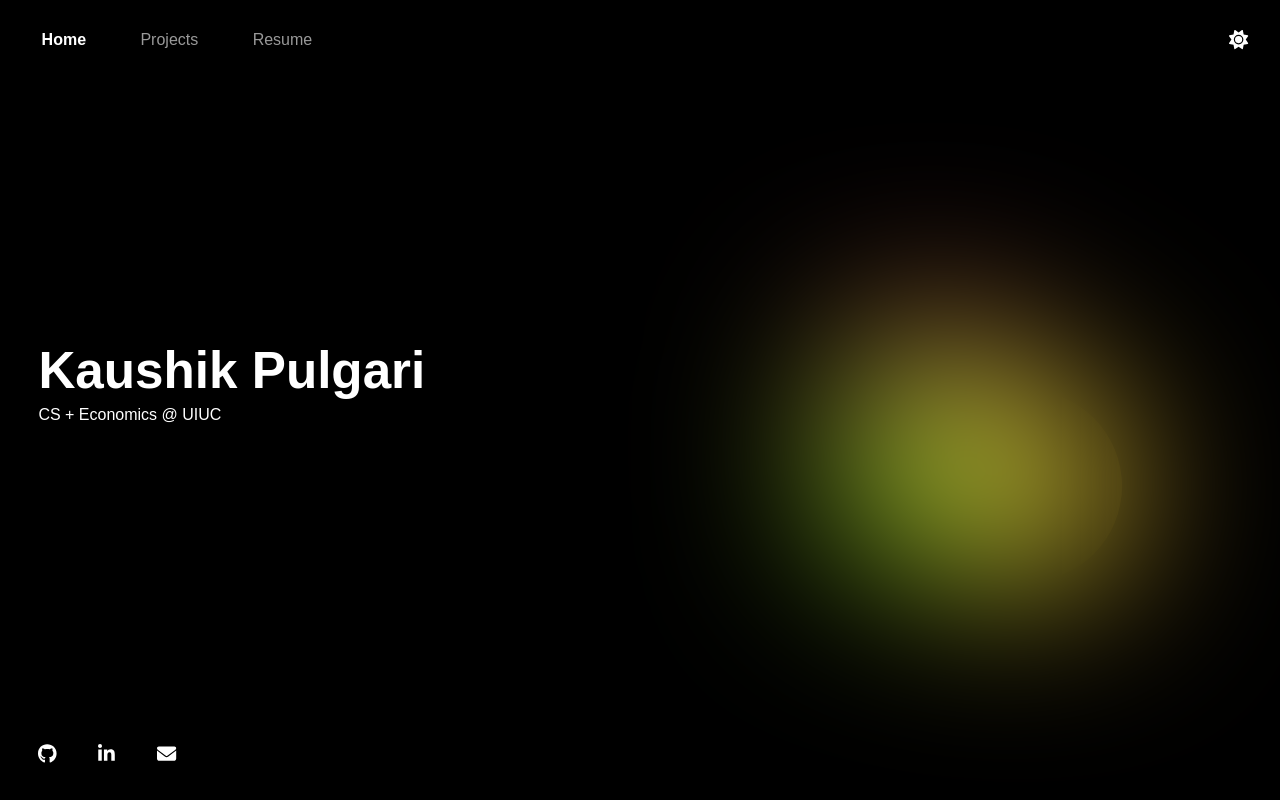
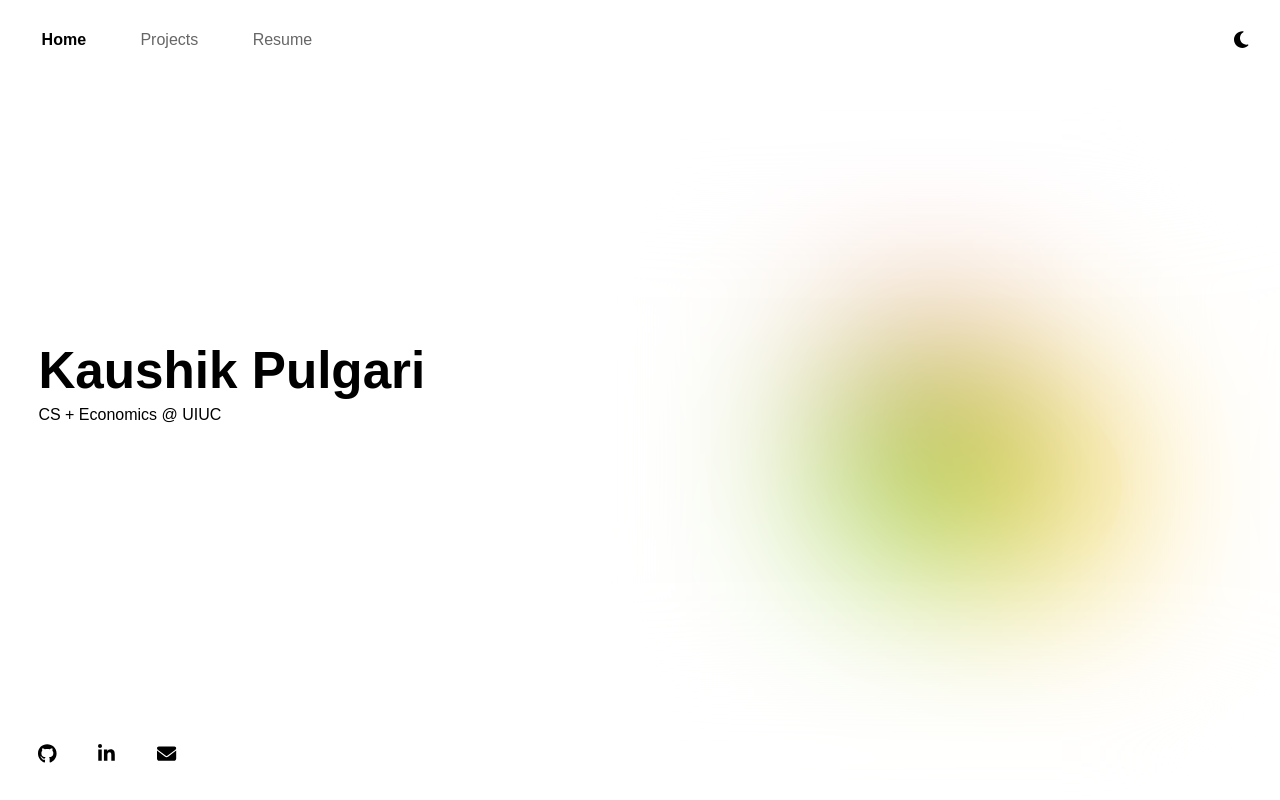
Before and after one commit to kpulgari/old-kpulgari, a React (Vite) app: page / in a window 1280 px wide. Built offline with nearby package versions, Linux system fonts and the light colour scheme.

Commit message:
Let default theme match system settings

```diff
--- a/src/App.tsx
+++ b/src/App.tsx
@@ -1,4 +1,4 @@
-import { useEffect, useState } from "react";
+import { ReactEventHandler, useEffect, useState } from "react";
 import { Home } from "./components/Home";
 import { Navbar } from "./components/Navbar";
 import { Footer } from "./components/Footer";
@@ -12,13 +12,32 @@ import "./styles/App.css";
 
 function App() {
   const [currentPage, setCurrentPage] = useState("home");
-  const [darkModeEnabled, setDarkModeEnabled] = useState(true);
 
   const colorSelections = ["", "colorOne", "colorTwo", "colorThree"];
   const [blobColorIndex, setBlobColorIndex] = useState(
     Math.floor(Math.random() * colorSelections.length)
   );
   const [blobColor, setBlobColor] = useState(colorSelections[blobColorIndex]);
+
+  const prefersDarkMode = window.matchMedia(
+    "(prefers-color-scheme: dark)"
+  ).matches;
+  const [darkModeEnabled, setDarkModeEnabled] = useState(prefersDarkMode);
+
+  useEffect(() => {
+    const updateDarkMode = (e: MediaQueryListEvent) => {
+      setDarkModeEnabled(e.matches);
+    };
+
+    const darkModeMediaQuery = window.matchMedia(
+      "(prefers-color-scheme: dark)"
+    );
+    darkModeMediaQuery.addEventListener("change", updateDarkMode);
+
+    return () => {
+      darkModeMediaQuery.removeEventListener("change", updateDarkMode);
+    };
+  }, []);
 
   const iconStyles = {
     color: darkModeEnabled ? "#FFFFFF" : "#000000",
```
